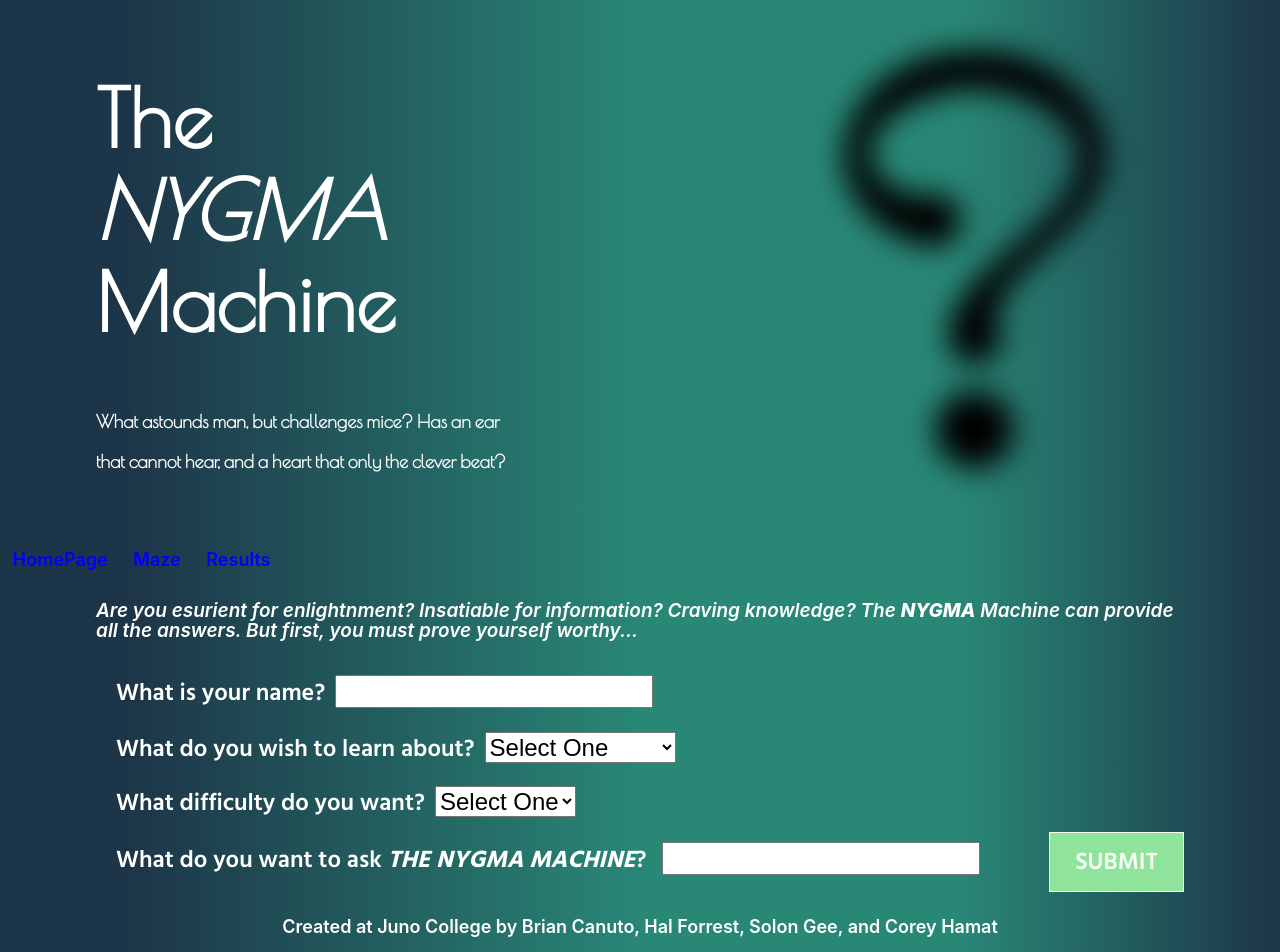
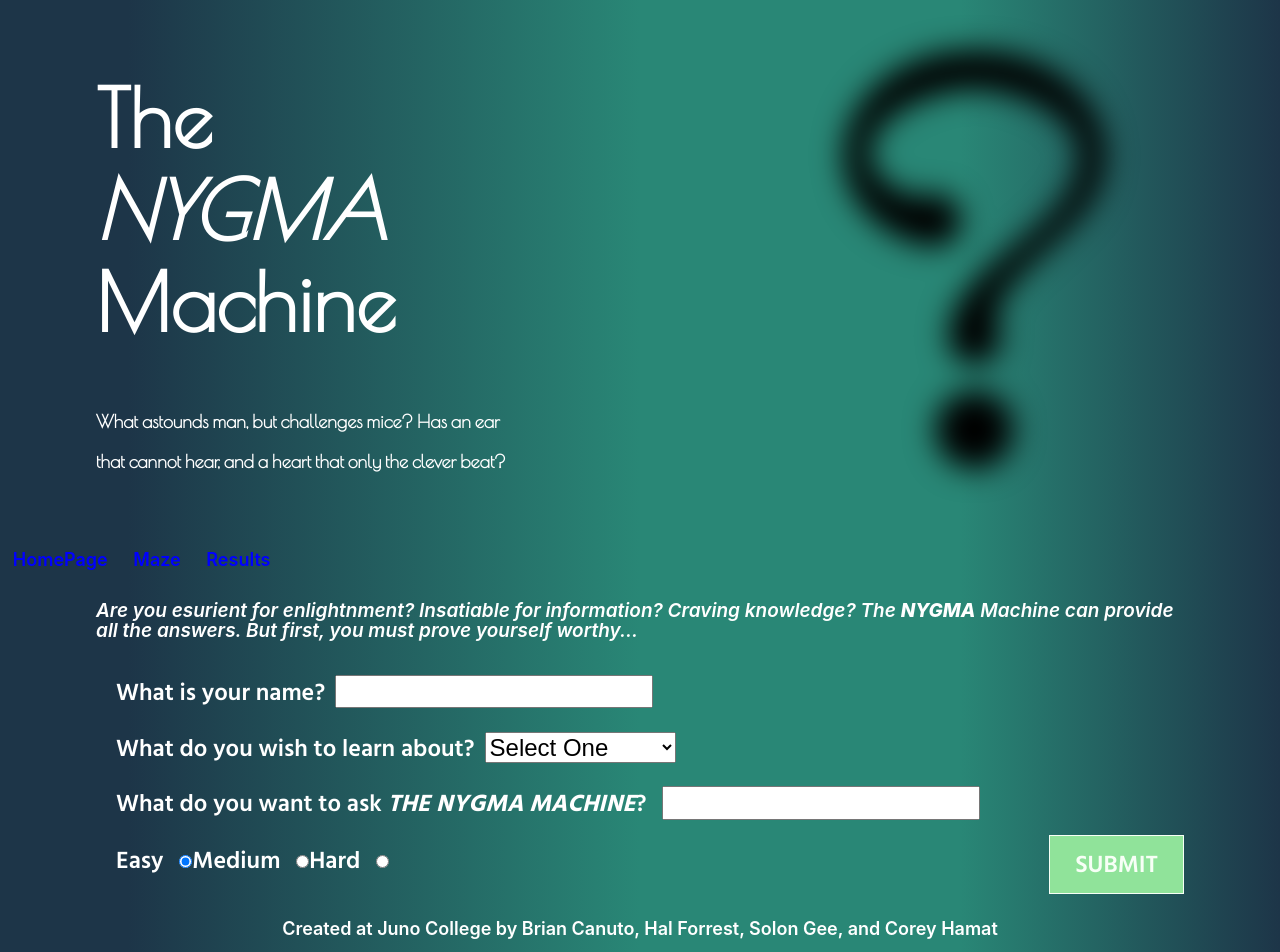
Before and after one commit to nygma-machine/project-4, a React (Create React App) app: page / in a window 1280 px wide. Shown: the top 952 px of the page. Built offline with nearby package versions, Linux system fonts and the light colour scheme.

Commit message:
updating with stretchgoals, radio buttons, etc :comet: :fire: :cat: :monkey:

```diff
--- a/src/App.js
+++ b/src/App.js
@@ -11,7 +11,7 @@ function App() {
 
 	const [userName, setUserName] = useState('');
 	const [userKeyWord, setUserKeyWord] = useState('etc');
-	const [mazeDifficulty, setMazeDifficulty] = useState('default');
+	const [mazeDifficulty, setMazeDifficulty] = useState('easy');
 	const [userQuestion, setUserQuestion] = useState('');
 
 
--- a/src/Block.js
+++ b/src/Block.js
@@ -7,12 +7,12 @@ const Block = ({ blockValue, x, y, player}) => {
 	const playerNear = () => {
 		const xDist = x - player.x
 		const yDist = y - player.y
-		// const distance = (xDist * xDist + (player.y * player.y)
-		// if
+		const distance = Math.floor(Math.sqrt(xDist * xDist + yDist * yDist))
+		return `distance${distance}`
 	}
 
 	return (
-			<div className={`block block${blockValue} ${playerNear}`}>
+			<div className={`block block${blockValue} ${playerNear()}`}>
 				{playerHere() ? <div className="player"></div> : null}
 			</div>
 	)
--- a/src/HomePage.js
+++ b/src/HomePage.js
@@ -44,7 +44,7 @@ const HomePage = (props) => {
 								<option value="etc">Something Else</option>
 							</select>
 						</fieldset>
-						<fieldset>
+						{/* <fieldset>
 							<label htmlFor="mazeDifficulty">What difficulty do you want?</label>
 							<select name="mazeDifficulty" id="mazeDifficulty" onChange={handleDifficultyChange} value={mazeDifficulty}>
 								<option value="default" disabled>Select One</option>
@@ -52,10 +52,47 @@ const HomePage = (props) => {
 								<option value="medium">Medium</option>
 								<option value="hard">Hard</option>
 							</select>
-						</fieldset>
+						</fieldset> */}
 						<fieldset>
 							<label htmlFor="userQuestion">What do you want to ask <span>The Nygma Machine</span>? </label>
 							<input type="text" name="userQuestion" id="userQuestion" onChange={handleQuestion} value={userQuestion} />
+						</fieldset>
+						<fieldset>
+							<label
+								htmlFor="easy"
+							>Easy </label>
+							<input
+								name="mazeDifficulty"
+								type="radio"
+								value="easy"
+								id="easy"
+								onChange={handleDifficultyChange}
+								checked={mazeDifficulty === "easy"}
+							/>
+							<label
+								htmlFor="medium"
+							>Medium </label>
+							<input
+								name="mazeDifficulty"
+								type="radio"
+								value="medium"
+								id="medium"
+								onChange={handleDifficultyChange}
+								checked={mazeDifficulty === "medium"}
+							/>
+
+							<label
+								htmlFor="hard"
+							>Hard </label>
+							<input
+								name="mazeDifficulty"
+								type="radio"
+								value="hard"
+								id="hard"
+								onChange={handleDifficultyChange}
+								checked={mazeDifficulty === "hard"}
+							/>
+
 						</fieldset>
 						<Link to="/Maze">
 							<button type="Submit">Submit</button>
--- a/src/Maze.js
+++ b/src/Maze.js
@@ -110,7 +110,7 @@ const Maze = (props) => {
 						})
 					}
 				</div>
-				<div className="directionButtons">
+				<div className="buttonContainer">
 					<div className="topArrow">
 						<button className="keyButton"
 							onClick={(e) => { checkMovement(e.target.value) }}
--- a/src/styles/scss/styles.css
+++ b/src/styles/scss/styles.css
@@ -405,8 +405,28 @@ ul li {
   height: 25px;
 }
 
+.block {
+  opacity: 0;
+}
+
 .block0 {
   background-color: #90E39A;
+}
+
+.distance0, .distance1, .player {
+  opacity: 1;
+}
+
+.distance2 {
+  opacity: 0.75;
+}
+
+.distance3 {
+  opacity: 0.5;
+}
+
+.distance4 {
+  opacity: 0.25;
 }
 
 .block1 {
```
Also changed, not shown: src/styles/scss/_Maze.scss (+15 -2 lines), 2 other files (tests, documents, lock files or other folders).
